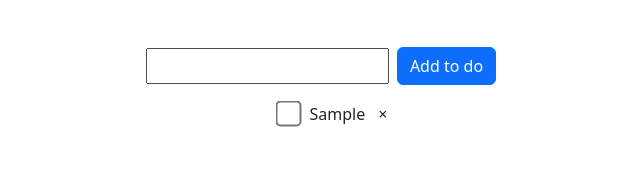
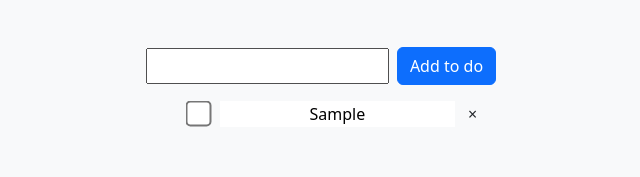
Before and after one commit to Konul304/redux_todo, a React (Create React App) app in the folder todo-app/: page / in a window 1280 px wide. Both pictures are taken after typing "Sample" into the empty fields and a click on the button "Add to do". Shown: the top 177 px of the page, without its empty margins (319-959 px from the left). Built offline with nearby package versions, Linux system fonts and the light colour scheme.

Commit message:
feat: editing items

```diff
--- a/todo-app/src/App.css
+++ b/todo-app/src/App.css
@@ -15,3 +15,7 @@ li{
   transform: scale(2);
   margin-right: 11px;
 }
+
+input:focus{
+  outline: none;
+}
--- a/todo-app/src/App.js
+++ b/todo-app/src/App.js
@@ -23,7 +23,7 @@ function App() {
   }
 
   return (
-    <div className='App'>
+    <div className='App bg-light min-vh-100'>
       <NewTodoForm
         value={text}
         updateText={setText}
--- a/todo-app/src/components/TodoItem.js
+++ b/todo-app/src/components/TodoItem.js
@@ -1,8 +1,14 @@
+import { useState } from 'react';
 import { useDispatch } from 'react-redux';
 import { toggleComplete, removeTodo } from '../store/todoSlice';
 
 const TodoItem = ({ id, text, completed }) => {
   const dispatch = useDispatch();
+  const [newText,setNewText] = useState(`${text}`);
+
+   const handleChange = (e) => {
+    setNewText(e.target.value);
+  }
 
   return (
     <li className='mt-3'>
@@ -12,7 +18,7 @@ const TodoItem = ({ id, text, completed }) => {
           checked={completed}
           onChange={() => dispatch(toggleComplete({ id }))}
         />
-        <span className='text-center ms-1'>{text}</span>
+        <input value={newText} onChange={handleChange} className='text-center ms-1 border-0'/>
         <span id='close' className='btn ps-1 pe-1 pt-0 pb-0 ms-2' onClick={() => dispatch(removeTodo({ id }))}>&times;</span>
       </div>
     </li>
```
